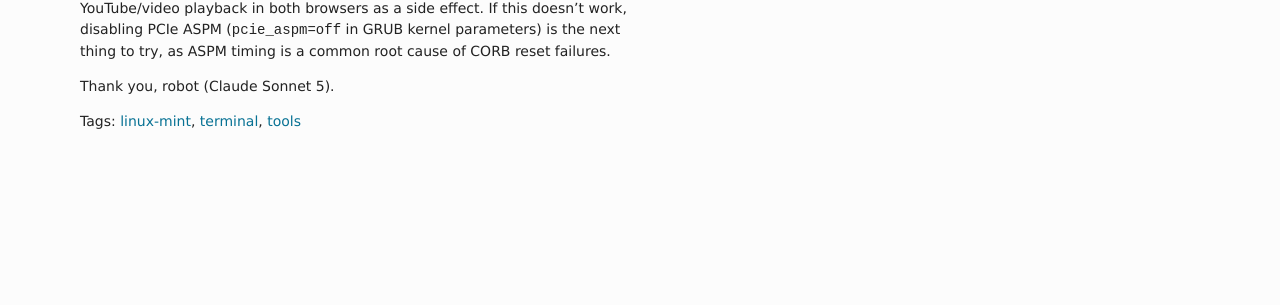
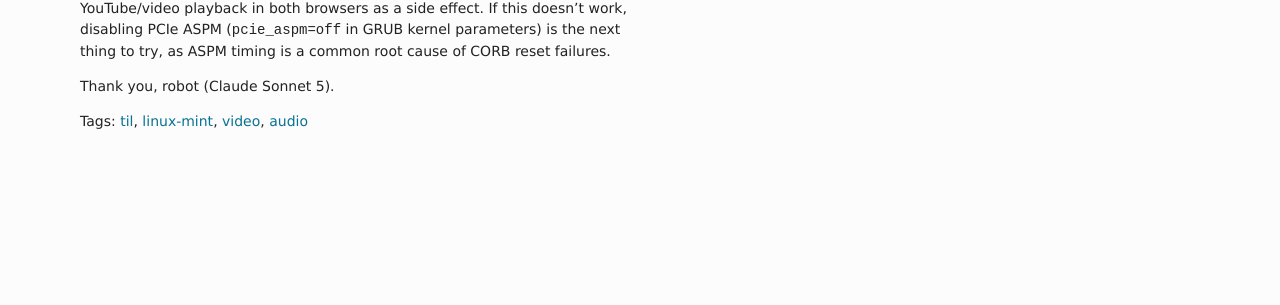
Before and after one commit to philipmat/philipmat.github.io, a Jekyll site: the page built from _posts/2026-07-05-linux-mint-video-hangs-hda-corb-fix.md, in a window 1280 px wide. Shown: the part 1049-1354 px from the top of the page. Built offline with Jekyll 4.4.1, drawn with Linux system fonts in a browser that asks for light colours.

Commit message:
Revise post tags and snippet for video playback issue
Updated tags and snippet for clarity and relevance.

```diff
--- a/_posts/2026-07-05-linux-mint-video-hangs-hda-corb-fix.md
+++ b/_posts/2026-07-05-linux-mint-video-hangs-hda-corb-fix.md
@@ -1,7 +1,7 @@
 ---
 layout: post
 title: "TIL: Fixing no video playing in Firefox on Linux Mint -- broken ring buffer"
-tags: [linux-mint, terminal, tools]
+tags: [til, linux-mint, video, audio]
 snippet: "Browser video on Linux Mint froze because snd_hda_intel CORB timeouts stopped the audio clock; workaround: set options snd_hda_intel single_cmd=1, update-initramfs and reboot."
 ---
 
```
